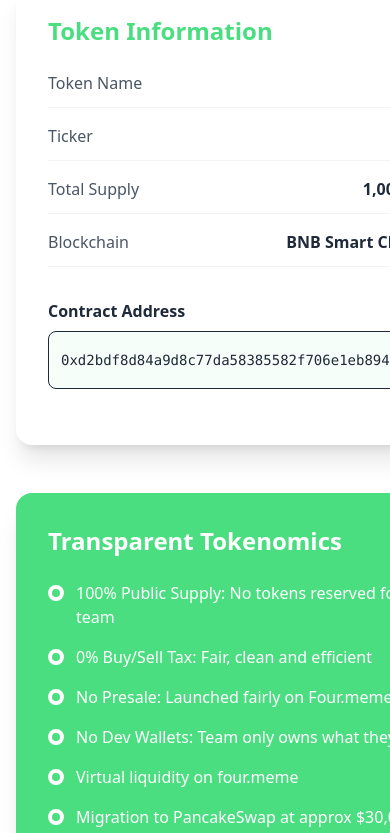
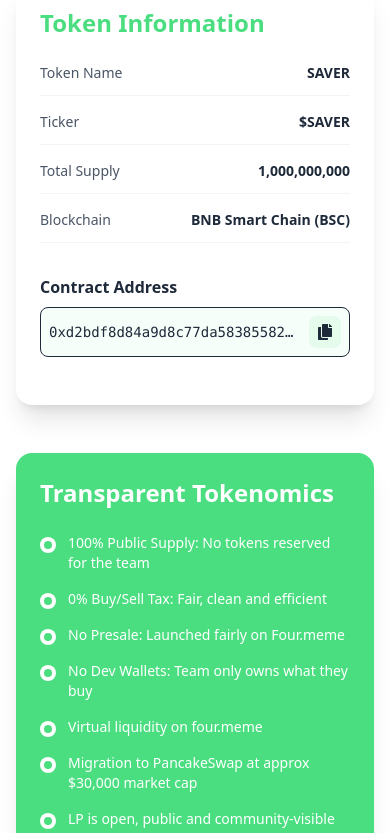
Before and after one commit to Ticoworld/saver-site, a React (Vite) app: page / in a window 390 px wide. Shown: the part 2180-3013 px from the top of the page. Built offline with nearby package versions, Linux system fonts and the light colour scheme.

Commit message:
feat: Update font styles to use Lato and adjust component paddings for better layout

```diff
--- a/index.html
+++ b/index.html
@@ -26,7 +26,7 @@
     <!-- Preconnect to Google Fonts -->
     <link rel="preconnect" href="https://fonts.googleapis.com">
     <link rel="preconnect" href="https://fonts.gstatic.com" crossorigin>
-    <link href="https://fonts.googleapis.com/css2?family=Inter:wght@400;500;600;700;800&display=swap" rel="stylesheet">
+    <link href="https://fonts.googleapis.com/css2?family=Poppins:wght@300;400;500;600;700&family=Space+Grotesk:wght@300;400;500;600;700&display=swap" rel="stylesheet">
 
     <!-- Favicon -->
     <link rel="icon" type="image/png" href="/logo.png">
--- a/src/components/CopyAddress.jsx
+++ b/src/components/CopyAddress.jsx
@@ -15,7 +15,7 @@
   return (
     <motion.div
       whileHover={{ scale: 1.02 }}
-      className="flex items-center justify-between bg-saver-green/5 border border-saver-green/20 rounded-lg p-3"
+      className="flex items-center justify-between bg-saver-green/5 border border-saver-green/20 rounded-lg p-2"
     >
       <span className="text-sm font-mono truncate mr-2">{address}</span>
       <motion.button
--- a/src/components/Tokenomics.jsx
+++ b/src/components/Tokenomics.jsx
@@ -24,10 +24,10 @@
   return (
     <section id="tokenomics" className="py-20 bg-gradient-to-br from-saver-green/5 to-saver-green/10 relative overflow-hidden">
       {/* Background decoration */}
-      <div className="absolute top-0 left-0 w-1/3 h-full bg-gradient-to-r from-white/5 to-transparent"></div>
-      <div className="absolute bottom-0 right-0 w-64 h-64 bg-saver-green/10 rounded-full transform translate-x-1/3 translate-y-1/3"></div>
+      <div className="absolute top-0 left-0 w-1/3 h-full bg-gradient-to-r from-white/5 to-transparent hidden sm:block"></div>
+      <div className="absolute bottom-0 right-0 w-64 h-64 bg-saver-green/10 rounded-full transform translate-x-1/3 translate-y-1/3 hidden sm:block"></div>
 
-      <div className="container mx-auto px-4 relative z-10">
+      <div className="container mx-auto px-4 max-w-7xl relative z-10">
         <motion.div
           initial={{ opacity: 0, y: 30 }}
           whileInView={{ opacity: 1, y: 0 }}
@@ -42,21 +42,22 @@
           </p>
         </motion.div>
 
-        <div className="grid md:grid-cols-2 gap-12">
+        <div className="grid grid-cols-1 md:grid-cols-2 gap-12">
+          {/* Token Information Card */}
           <motion.div
             initial={{ opacity: 0, y: 50 }}
             whileInView={{ opacity: 1, y: 0 }}
             viewport={{ once: true }}
             transition={{ duration: 0.8 }}
-            className="bg-white rounded-2xl shadow-xl p-8"
+            className="bg-white rounded-2xl shadow-xl p-6 sm:p-8 overflow-hidden"
           >
             <h3 className="text-2xl font-bold mb-6 text-saver-green">Token Information</h3>
 
             <div className="space-y-4 mb-8">
               {tokenDetails.map((item, index) => (
-                <div key={index} className="flex justify-between border-b border-gray-100 pb-3">
+                <div key={index} className="flex justify-between border-b border-gray-100 pb-3 text-sm sm:text-base">
                   <span className="font-medium text-gray-600">{item.title}</span>
-                  <span className="font-semibold">{item.value}</span>
+                  <span className="font-semibold text-right">{item.value}</span>
                 </div>
               ))}
             </div>
@@ -67,16 +68,17 @@
             </div>
           </motion.div>
 
+          {/* Tokenomics Features Card */}
           <motion.div
             initial={{ opacity: 0, y: 50 }}
             whileInView={{ opacity: 1, y: 0 }}
             viewport={{ once: true }}
             transition={{ duration: 0.8, delay: 0.2 }}
-            className="bg-saver-green text-white rounded-2xl shadow-xl p-8"
+            className="bg-saver-green text-white rounded-2xl shadow-xl p-6 sm:p-8 overflow-hidden"
           >
             <h3 className="text-2xl font-bold mb-6">Transparent Tokenomics</h3>
 
-            <ul className="space-y-4">
+            <ul className="space-y-4 text-sm sm:text-base">
               {features.map((feature, index) => (
                 <motion.li
                   key={index}
@@ -86,7 +88,7 @@
                   transition={{ duration: 0.5, delay: index * 0.1 }}
                   className="flex items-start"
                 >
-                  <div className="bg-white rounded-full p-1 mt-1 mr-3">
+                  <div className="bg-white rounded-full p-1 mt-1 mr-3 shrink-0">
                     <div className="w-2 h-2 bg-saver-green rounded-full"></div>
                   </div>
                   <span>{feature}</span>
--- a/src/index.css
+++ b/src/index.css
@@ -1,4 +1,9 @@
+@import url('https://fonts.googleapis.com/css2?family=Lato:wght@400;700&display=swap');
+
+
 @import "tailwindcss";
+
+
 
 :root {
   --saver-green: #4ade80;
@@ -7,7 +12,7 @@
 @layer base {
   body {
     @apply text-gray-800;
-    font-family: 'Inter', sans-serif;
+    font-family: 'Lato', sans-serif; /* ✅ Global font is now Lato */
   }
 
   h1, h2, h3, h4 {
--- /dev/null
+++ b/tailwind.config.js
@@ -0,0 +1,14 @@
+import defaultTheme from 'tailwindcss/defaultTheme';
+
+/** @type {import('tailwindcss').Config} */
+export default {
+  content: ['./index.html', './src/**/*.{js,jsx,ts,tsx}'],
+  theme: {
+    extend: {
+      fontFamily: {
+        sans: ['Lato', ...defaultTheme.fontFamily.sans],
+      },
+    },
+  },
+  plugins: [],
+};
```
